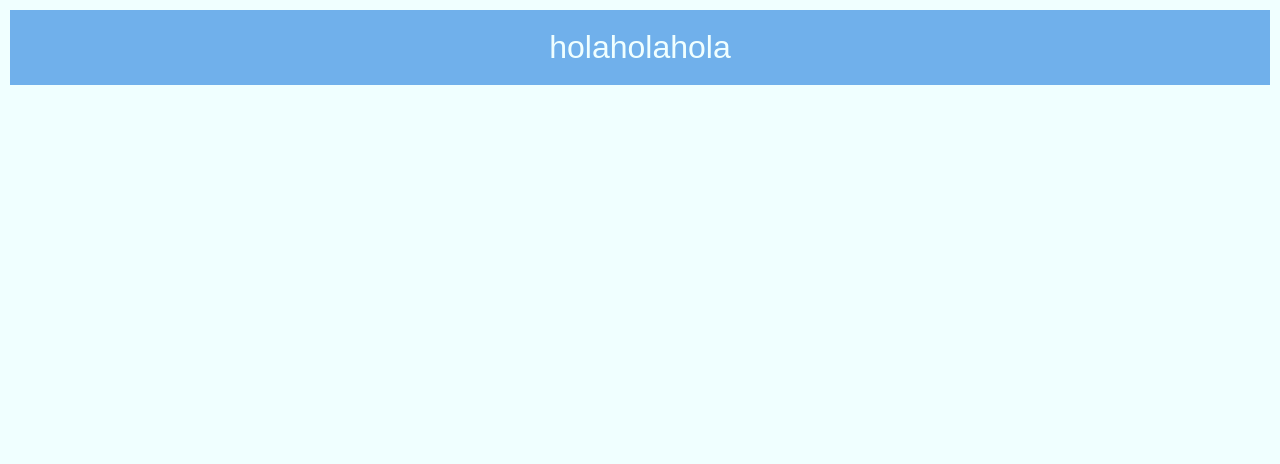
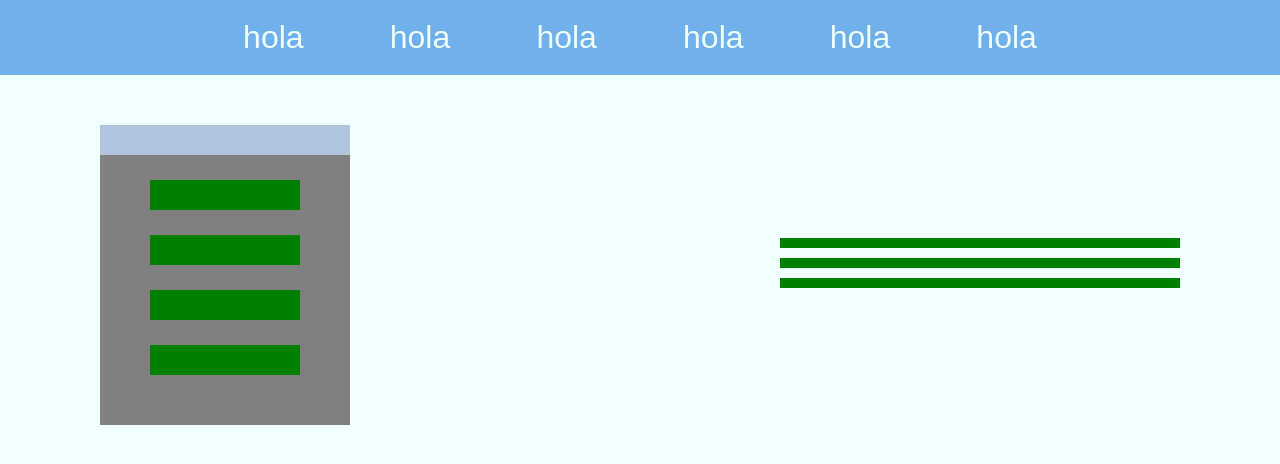
Before and after one commit to maxitabakman/front-tercero, a plain HTML site: page proyecto 1/index.html in a window 1280 px wide. Drawn offline with Linux system fonts and the light colour scheme.

Commit message:
sigo con esto

```diff
--- a/proyecto 1/index.html
+++ b/proyecto 1/index.html
@@ -6,11 +6,32 @@
     <title>Document</title>
     <link rel="stylesheet" href="style.css">
 </head>
+
 <body>
     <header  class="header">
 <p class="hola 1">hola</p>
 <p class="hola 2">hola</p>
 <p class="hola 3">hola</p>
+<p class="hola 4">hola</p>
+<p class="hola 5">hola</p>
+<p class="hola 6">hola</p>
 </header>
+<div
+class="main">
+<container class="container">
+<div class="cuadrado-1"></div>
+<div class="cuadrado-2"></div>
+<div class="cuadrado-3"></div>
+<div class="cuadrado-3"></div>
+<div class="cuadrado-3"></div>
+<div class="cuadrado-3"></div>
+</container>
+<div class="parrafo">
+<div class="parrafo-1"></div>
+<div class="parrafo-2"></div>
+<div class="parrafo-2"></div>
+<div class="parrafo-2"></div>
+</div>
+</div>
 </body>
 </html>
--- a/proyecto 1/style.css
+++ b/proyecto 1/style.css
@@ -20,22 +20,65 @@
 
 body{
     background-color: var(--blanco);
-    padding: 10px;
-    display: flex;
-    justify-content: center;
-    align-items: center;
+
 }
 .header{
 flex: 1;
 background-color: var(--celeste);
-display: flex;
-justify-content: center;
-align-items: center;
-height: 25%;
-width: 100%;
+display:flex;
+align-items:center;
+justify-content: space-around;
 height: 75px;
-p{
+padding-inline: 200px;
+.hola{
     display: flex;
     font-size: 2rem;
     color: var(--blanco);
+    cursor: pointer;
+}
+.hola:hover{
+    color: var(--primary);
 }}
+.main{
+    display: flex;
+    justify-content:space-between;
+    align-items: center;
+.container{
+    background-color: var(--bg);
+    height: 300px;
+    width: 250px;
+    margin-left: 100px;
+    margin-top:50px;
+    display: flex;
+    flex-direction: column;
+    align-items: center;
+
+}
+
+.cuadrado-1{
+height: 10%;
+width: 100%;
+background-color: var(--support);
+}
+.cuadrado-3{
+height: 30px;
+width: 150px;
+margin-top: 25px;
+background-color: var(--color-feo-para-ver);
+}
+.parrafo{
+    margin-top: 15px;
+    font-size: 1.5rem;
+    color: var(--color-feo-para-ver);
+    text-align: center;
+    margin-right: 100px;
+
+
+}
+.parrafo-2{
+    height: 10px;
+    width: 400px;
+    background-color: var(--color-feo-para-ver);
+    margin-top: 10px;
+}
+}
```
